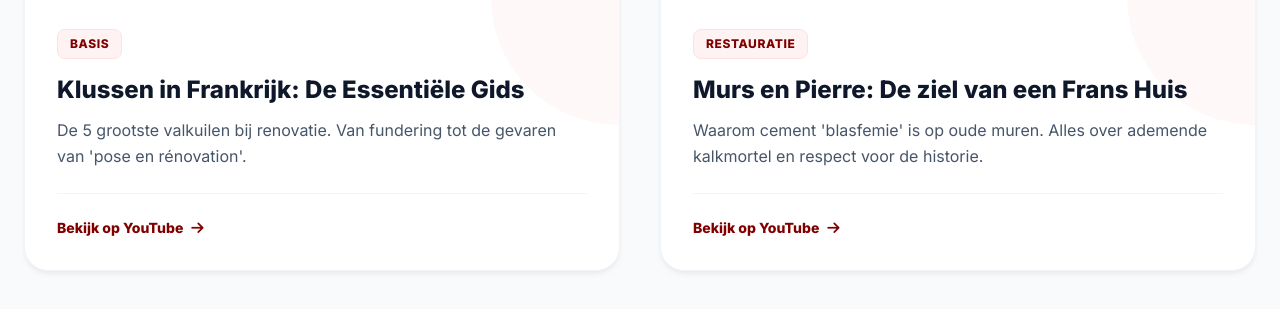
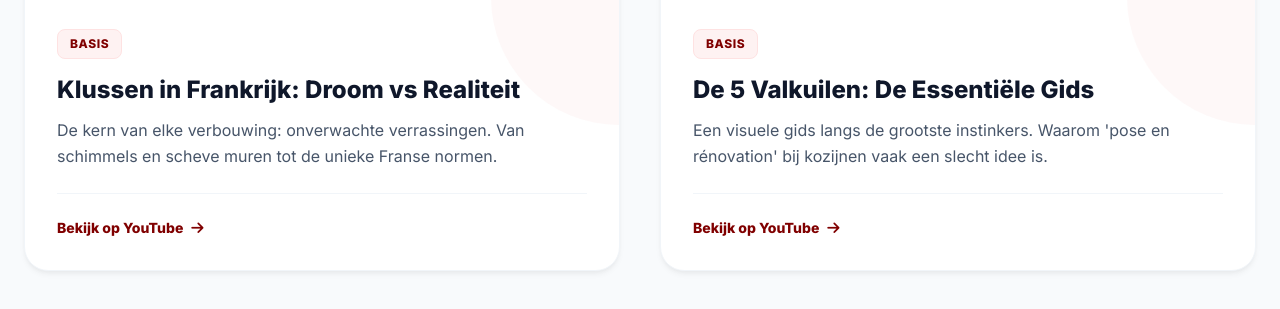
Before and after one commit to antonnoe/infofrankrijk-klussen-archief, a plain HTML site: page index.html in a window 1280 px wide. Shown: the part 1189-1498 px from the top of the page. Drawn offline with nearby package versions, Linux system fonts and the light colour scheme.

Commit message:
Update video details and remove comment in index.html

```diff
--- a/index.html
+++ b/index.html
@@ -33,9 +33,16 @@
         const mediaLijst = [
             {
                 type: 'video',
+                youtubeId: 'PqFXMupWQ1Q',
+                titel: 'Klussen in Frankrijk: Droom vs Realiteit',
+                tekst: "De kern van elke verbouwing: onverwachte verrassingen. Van schimmels en scheve muren tot de unieke Franse normen.",
+                label: 'Basis'
+            },
+            {
+                type: 'video',
                 youtubeId: '75v3SPOZL5A',
-                titel: 'Klussen in Frankrijk: De Essentiële Gids',
-                tekst: "De 5 grootste valkuilen bij renovatie. Van fundering tot de gevaren van 'pose en rénovation'.",
+                titel: 'De 5 Valkuilen: De Essentiële Gids',
+                tekst: "Een visuele gids langs de grootste instinkers. Waarom 'pose en rénovation' bij kozijnen vaak een slecht idee is.",
                 label: 'Basis'
             },
             {
@@ -60,8 +67,6 @@
                 label: 'Sanitair'
             }
         ];
-
-        // Zorg dat je 'search-preview.png' in je GitHub hebt staan!
     </script>
     <header class="relative bg-white border-b border-slate-100 overflow-hidden">
         <div class="absolute top-0 right-0 -mr-20 -mt-20 w-96 h-96 bg-red-50 rounded-full blur-3xl opacity-60 pointer-events-none"></div>
```
